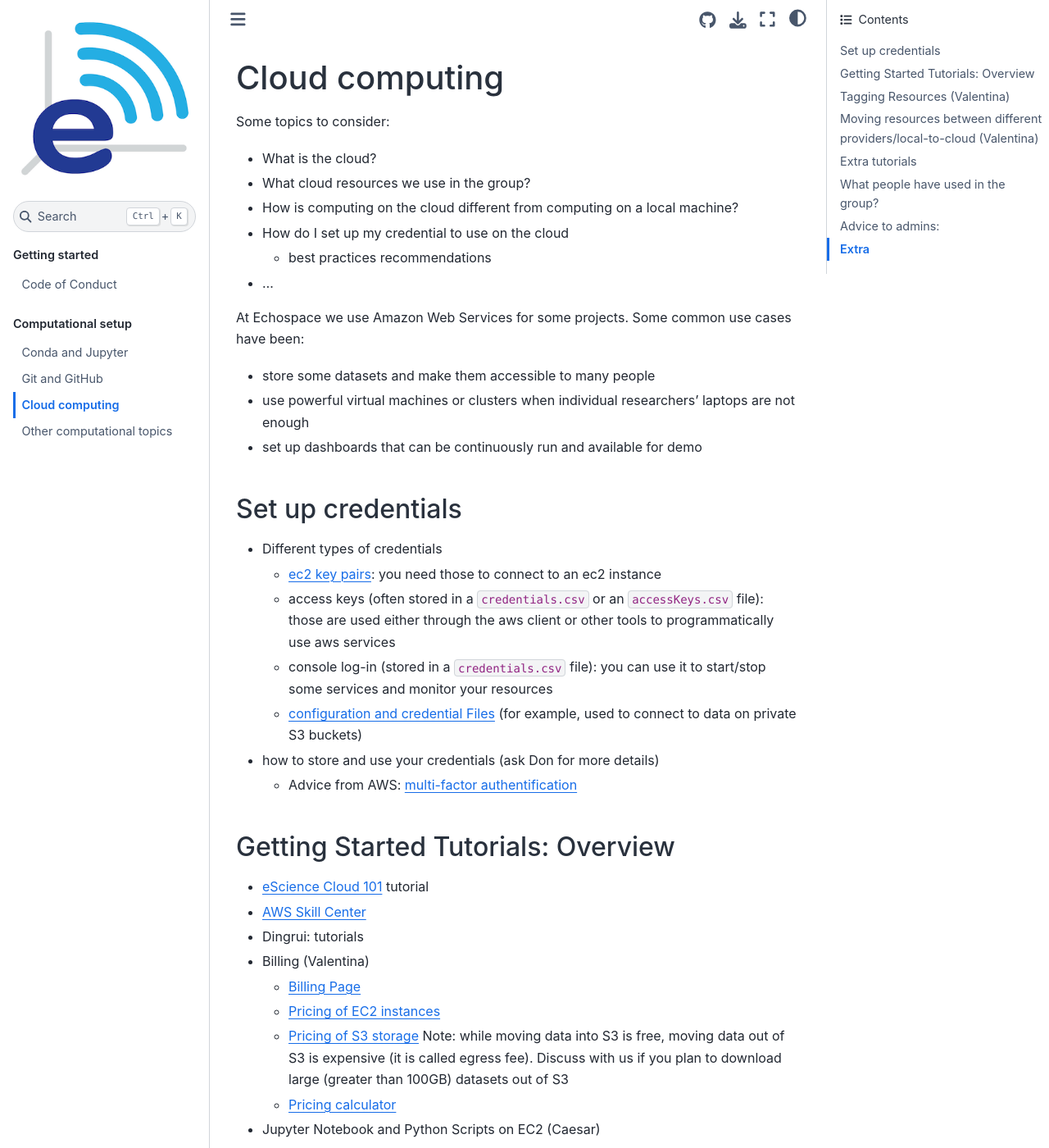
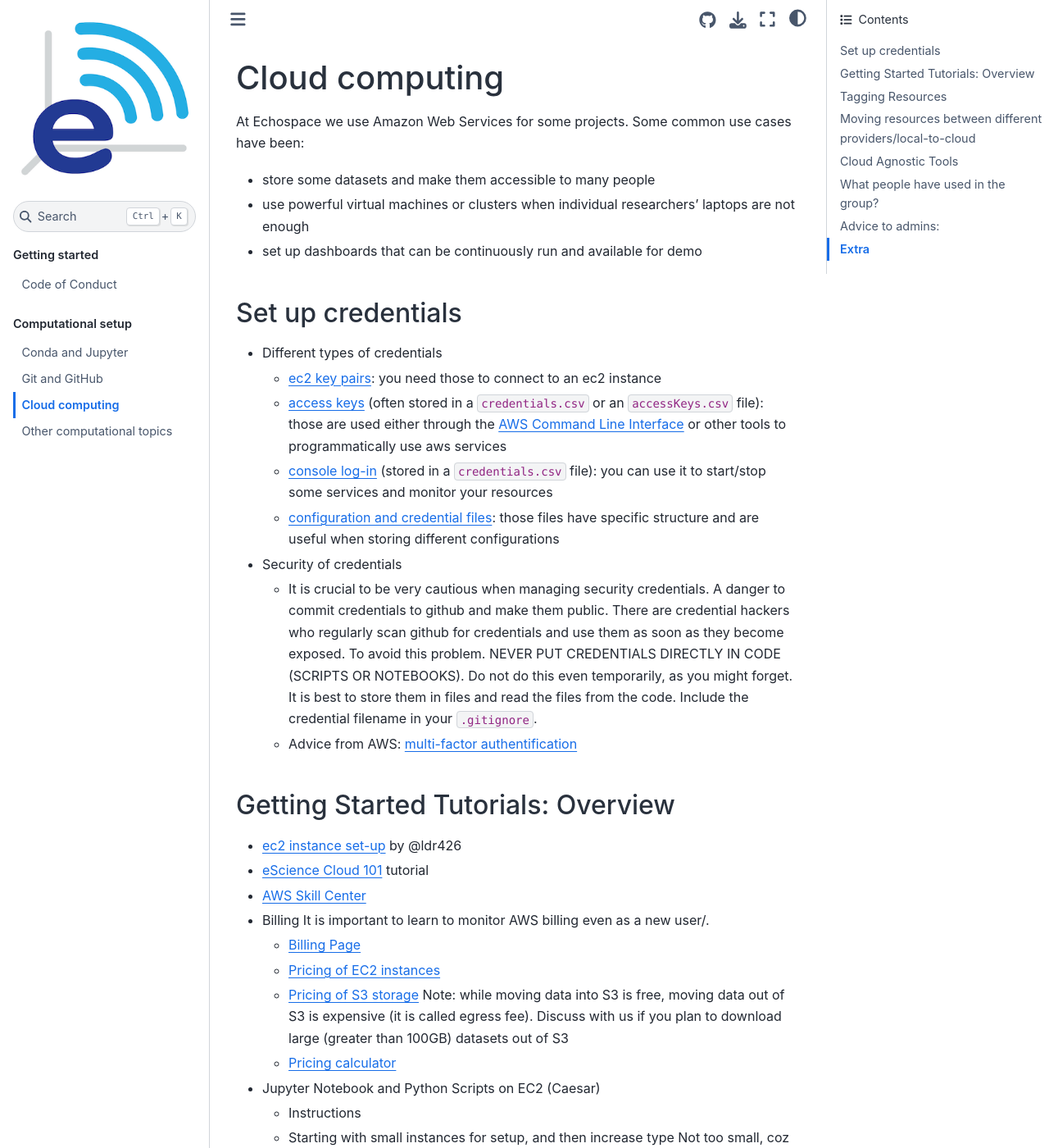
Before and after one commit to uw-echospace/group-docs, a Jupyter Book: the page built from docs/source/compute-cloud.md, in a window 1280 px wide and 1400 px high. Shown: the whole window at 82% size. Built offline with Jupyter Book 1.0.4 settings and Sphinx 7.4.7 and the Sphinx Book theme 1.1.4, drawn with Linux system fonts in a browser that asks for light colours; some of the changed text lies outside the part shown.

Commit message:
Update credentials, tutorials and cloud agnostic tools

```diff
--- a/docs/source/compute-cloud.md
+++ b/docs/source/compute-cloud.md
@@ -1,13 +1,4 @@
 # Cloud computing
-
-Some topics to consider:
-- What is the cloud?
-- What cloud resources we use in the group?
-- How is computing on the cloud different from computing on a local machine?
-- How do I set up my credential to use on the cloud
-    - best practices recommendations
-- ...
-
 
 At Echospace we use Amazon Web Services for some projects. Some common use cases have been:
 
@@ -23,19 +14,22 @@
 * Different types of credentials
     - [ec2 key pairs](
 https://docs.aws.amazon.com/AWSEC2/latest/UserGuide/ec2-key-pairs.html): you need those to connect to an ec2 instance
-    - access keys (often stored in a `credentials.csv` or an `accessKeys.csv` file): those are used either through the aws client or other tools to programmatically use aws services
-    - console log-in (stored in a `credentials.csv` file): you can use it to start/stop some services and monitor your resources
-    - [configuration and credential Files](https://docs.aws.amazon.com/cli/latest/userguide/cli-configure-files.html) (for example, used to connect to data on private S3 buckets)
+    - [access keys](https://docs.aws.amazon.com/IAM/latest/UserGuide/id_credentials_access-keys.html) (often stored in a `credentials.csv` or an `accessKeys.csv` file): those are used either through the [AWS Command Line Interface](https://aws.amazon.com/cli/) or other tools to programmatically use aws services
+    - [console log-in](https://docs.aws.amazon.com/signin/latest/userguide/introduction-to-iam-user-sign-in-tutorial.html) (stored in a `credentials.csv` file): you can use it to start/stop some services and monitor your resources
+    - [configuration and credential files](https://docs.aws.amazon.com/cli/latest/userguide/cli-configure-files.html): those files have specific structure and are useful when storing different configurations
 
-* how to store and use your credentials (ask Don for more details)
+* Security of credentials
+    - It is crucial to be very cautious when managing security credentials. A danger to commit credentials to github and make them public. There are credential hackers who regularly scan github for credentials and use them as soon as they become exposed. To avoid this problem. NEVER PUT CREDENTIALS DIRECTLY IN CODE (SCRIPTS OR NOTEBOOKS). Do not do this even temporarily, as you might forget. It is best to store them in files and read the files from the code. Include the credential filename in your `.gitignore`.
     - Advice from AWS: [multi-factor authentification](https://docs.aws.amazon.com/IAM/latest/UserGuide/id_credentials_mfa_enable.html)
 
 ## Getting Started Tutorials: Overview
 
+* [ec2 instance set-up](https://frosted-hamster-458.notion.site/Set-up-env-ec2-faeceebfc16f45509d3f4c18c25f2c22) by @ldr426
 * [eScience Cloud 101](https://cloudmaven.github.io/documentation/aws_overview.html) tutorial
 * [AWS Skill Center](https://aws.amazon.com/training/skills-centers/seattle-skills-center/)
-* Dingrui: tutorials
-* Billing (Valentina)
+
+* Billing
+  It is important to learn to monitor AWS billing even as a new user/.
     - [Billing Page](https://us-east-1.console.aws.amazon.com/billing/home?region=us-west-2#/bills)
     - [Pricing of EC2 instances](https://aws.amazon.com/ec2/pricing/on-demand/)
     - [Pricing of S3 storage](https://aws.amazon.com/s3/pricing/) Note: while moving data into S3 is free, moving data out of S3 is expensive (it is called egress fee). Discuss with us if you plan to download large (greater than 100GB) datasets out of S3
@@ -52,21 +46,23 @@
         - Add Pictures for this
         - Finish the rest of this
 
-## Tagging Resources (Valentina)
+## Tagging Resources
 
-Resources do not get tagged automatically by the user on AWS when services get started from the console. One needs to add them manually during set up or after the service gets started.
+Resources do not get tagged automatically by the user on AWS when services get started from the console. One needs to add them manually during set up or after the service gets started. Please, the following tags for your resources.
 
 * Email
 * Owner
 * Project
 * Task
 
-## Moving resources between different providers/local-to-cloud (Valentina)
+## Moving resources between different providers/local-to-cloud
 * [Rclone](https://rclone.org/)
 
-## Extra tutorials
-* cloud agnostic: [terraform](https://www.terraform.io/)
-* prefect : [Prefect AWS](https://prefecthq.github.io/prefect-aws/)
+## Cloud Agnostic Tools
+
+    * [terraform](https://www.terraform.io/): terraform allow scripting the cloud set up commands and works with different cloud providers
+    * [fsspec](https://filesystem-spec.readthedocs.io/en/latest/): Filesystem Spec is a Python tool to access local, remote and embedded file systems and bytes storage in a unified way
+    * [Prefect AWS](https://prefecthq.github.io/prefect-aws/): Prefect is a general data workflow tool which allows integration with AWS, but can be set up with other providers.
 
 ## What people have used in the group?
 * Hake ML Project (Caesar)
```
